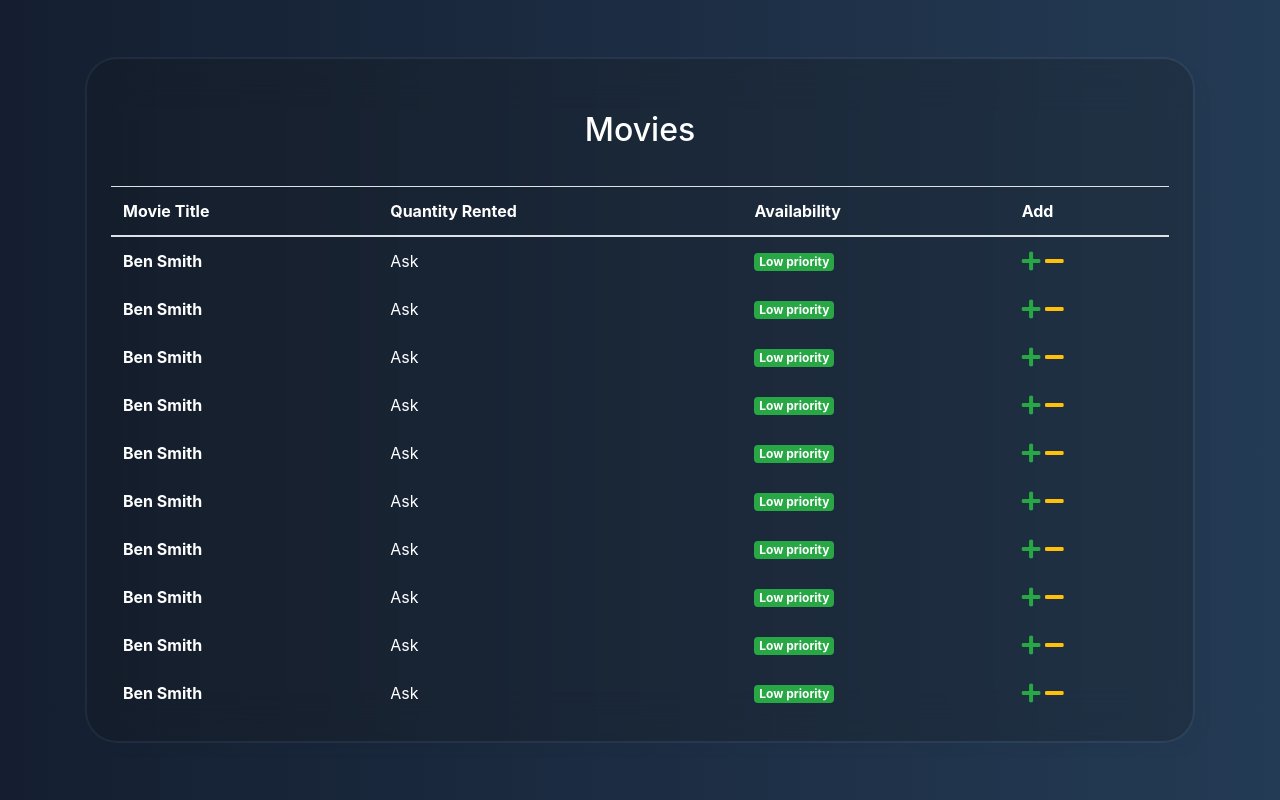
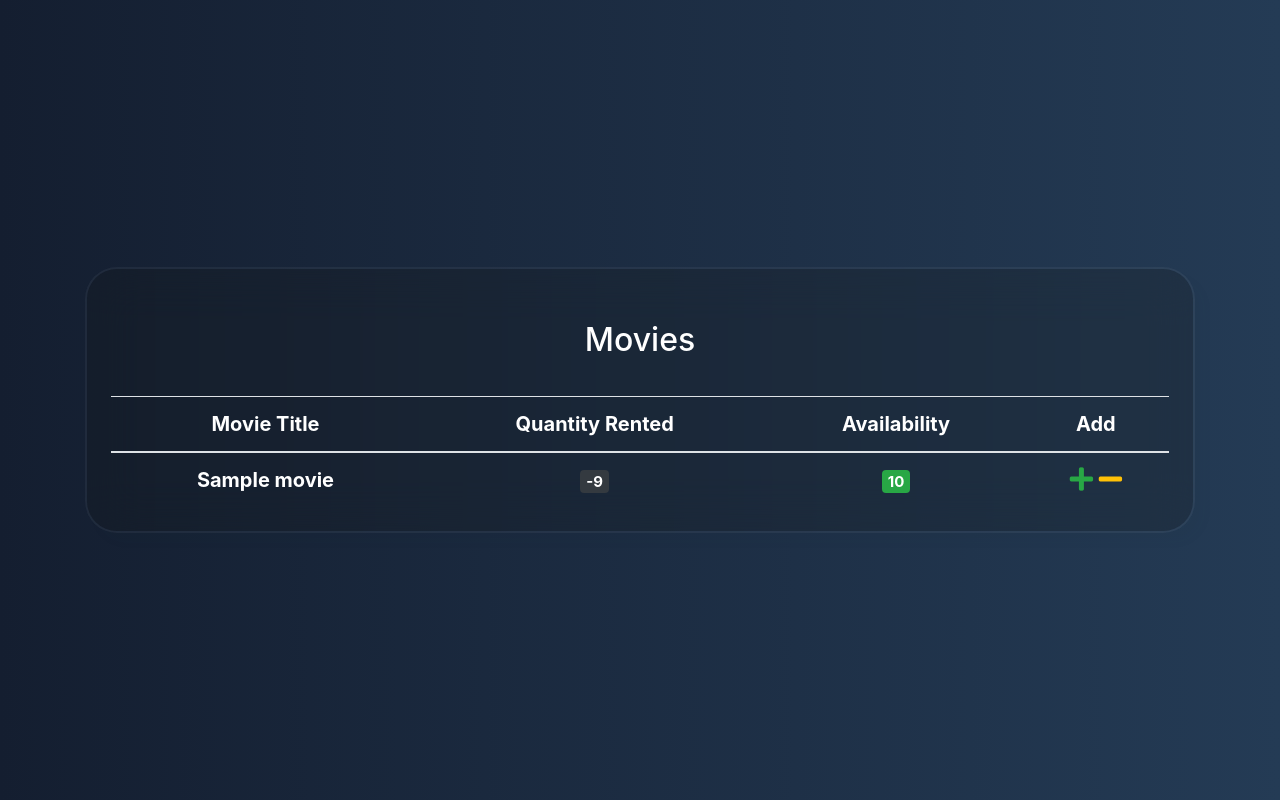
Before and after one commit to abhinavakarsh0033/Video-Rental-System-Project, a Django app: template vrs/templates/staffhome.html in a window 1280 px wide. Shown: the part 56-856 px from the top of the page. Run offline with Django 3.2, Linux system fonts and the light colour scheme; the template is opened without the code that fills it: most values are stand-ins (such as "Sample title", 1, 10 or a date in 2020); some libraries are stand-ins or nearby versions.

Commit message:
update quantity for staff

```diff
--- a/vrs/home/models.py
+++ b/vrs/home/models.py
@@ -46,7 +46,7 @@ class Movie(models.Model):
     buy_price = models.FloatField()
     rent_duration = models.IntegerField()
     runtime = models.DurationField(("Duration"), default=timedelta(0))
-    quantity = models.IntegerField(default=10)
+    total_quantity = models.IntegerField(default=10)
     available_quantity = models.IntegerField(default=10)
 
     def __str__(self):
--- a/vrs/home/urls.py
+++ b/vrs/home/urls.py
@@ -22,5 +22,8 @@ urlpatterns = [
     path("cart/",views.cart,name='cart'),
     path("carttoggle/<int:id>/<int:flag>/",views.carttoggle,name='carttoggle'),
     path("payment",views.payment,name='payment'),
-
+    path("staff/home/",views.staffhome,name='staffhome'),
+    path("staff/orders/",views.stafforders,name='stafforders'),
+    path("staff/increase/<int:id>",views.increase,name='increase'),
+    path("staff/decrease/<int:id>",views.decrease,name='decrease'),
 ]
--- a/vrs/templates/staffhome.html
+++ b/vrs/templates/staffhome.html
@@ -18,8 +18,13 @@ Cart
             background-clip: padding-box;
             box-shadow: 10px 10px 10px rgba(46, 54, 68, 0.03);
           }
+          .center_, .mb-0
+          {
+            text-align: center;
+            font-size: 1.25rem;
+          }
     </style>
-
+{% load mathfilters %}
 <body class="god">
     <section class="vh-100 gradient-custom-2">
         <div class="container py-5 h-100">
@@ -37,26 +42,36 @@ Cart
                     <thead>
                       <tr>
                         <th scope="col">Movie Title</th>
-                        <th scope="col">Quantity Rented</th>
-                        <th scope="col">Availability</th>
-                        <th scope="col">Add</th>
+                        <th scope="col" class="center_">Quantity Rented    </th>
+                        <th scope="col" class="center_">Availability</th>
+                        <th scope="col" class="center_">Add</th>
                       </tr>
                     </thead>
                     <div  style = " margin: 5px; border-radius: 10px;">
-                      {% for i in "pranaprana" %}
+                      {% for movie in movies %}
                     </tr>
                     <tr class="fw-normal">
                       <th class="border-0">
-                        <span class="ms-2 text-white">Ben Smith</span>
+                        <span class="ms-2 text-white ">{{movie.title}}</span>
                       </th>
-                      <td class="border-0 align-middle">Ask</td>
                       <td class="border-0 align-middle">
-                        <h6 class="mb-0"><span class="badge bg-success">Low priority</span></h6>
+                        <h6 class="mb-0 center_"><span class="badge bg-dark">{{ movie.total_quantity|sub:movie.available_quantity }}
+                        </span></h6>
+
                       </td>
-                      <td class="border-0 align-middle">
-                        <a href="#!" data-mdb-toggle="tooltip" title="Done"><i
+                      <td class="border-0 align-middle center_">
+                        {% if movie.available_quantity >= 10 %}
+                        <h6 class="mb-0"><span class="badge bg-success"> {{movie.available_quantity}}</span></h6>
+                        {% elif movie.available_quantity > 0 %}
+                        <h6 class="mb-0"><span class="badge py-1 px-2" style ="background-color: #e8630a "> {{movie.available_quantity}}</span></h6>
+                        {% else %}
+                        <h6 class="mb-0"><span class="badge py-1 px-2" style ="background-color: #ff0022"> {{movie.available_quantity}}</span></h6>
+                        {% endif %}
+                      </td>
+                      <td class="border-0 align-middle center_">
+                        <a href="/staff/increase/{{movie.id}}" data-mdb-toggle="tooltip" title="Done"><i
                             class="fas fa-plus fa-lg text-success me-3"></i></a>
-                        <a href="#!" data-mdb-toggle="tooltip" title="Remove"><i
+                        <a href="/staff/decrease/{{movie.id}}" data-mdb-toggle="tooltip" title="Remove"><i
                             class="fas fa-minus fa-lg text-warning"></i></a>
                       </td>
                     </tr>
--- a/vrs/vrs/settings.py
+++ b/vrs/vrs/settings.py
@@ -40,6 +40,7 @@ INSTALLED_APPS = [
     'django.contrib.sessions',
     'django.contrib.messages',
     'django.contrib.staticfiles',
+    'mathfilters',
 ]
 
 MIDDLEWARE = [
```
Also changed, not shown: vrs/home/views.py (+29 -3 lines), vrs/db.sqlite3, vrs/home/migrations/0024_rename_quantity_movie_total_quantity.py (added).
